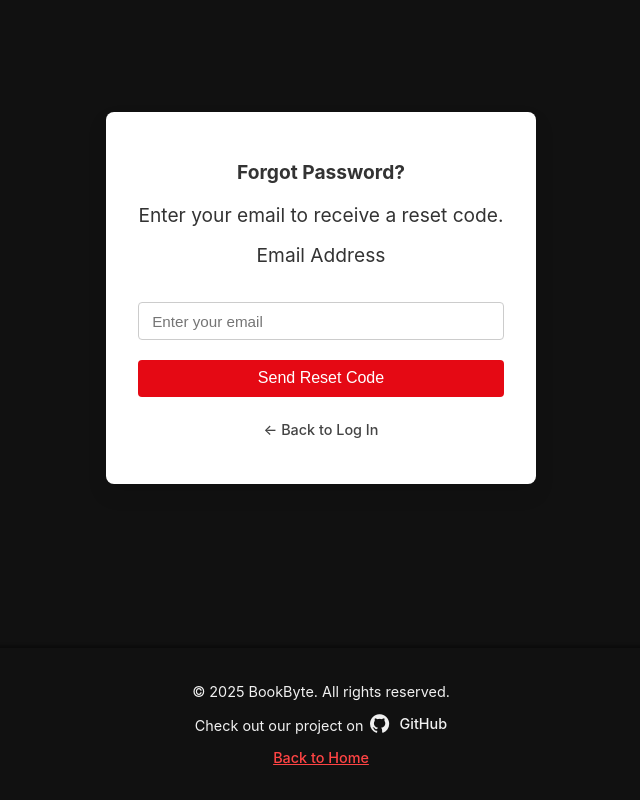
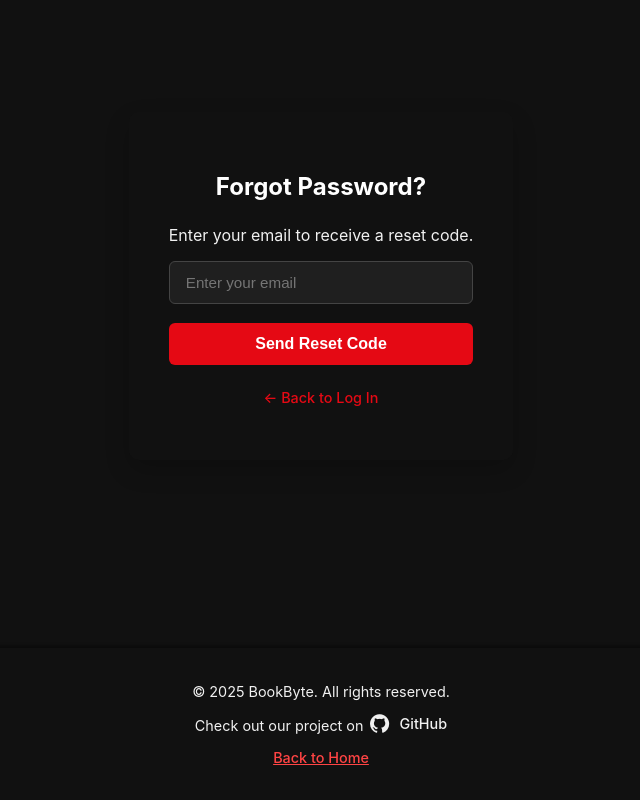
Before and after one commit to vitran75/cs4050E-Online-Bookstore, a React (Create React App) app in the folder frontend/: page /forgot-password in a window 1280 px wide. Shown: the whole page, without its empty margins (319-959 px from the left). Built offline with nearby package versions, Linux system fonts and the light colour scheme.

Commit message:
update signup and login forms

```diff
--- a/frontend/public/index.html
+++ b/frontend/public/index.html
@@ -5,39 +5,17 @@
   <link rel="icon" href="%PUBLIC_URL%/favicon.ico" />
   <meta name="viewport" content="width=device-width, initial-scale=1" />
   <meta name="theme-color" content="#000000" />
-    <meta
-      name="description"
-      content="Web site created using create-react-app"
-    />
+  <meta name="description" content="Web site created using create-react-app" />
   <link rel="apple-touch-icon" href="%PUBLIC_URL%/logo192.png" />
-    <!--
-      manifest.json provides metadata used when your web app is installed on a
-      user's mobile device or desktop. See https://developers.google.com/web/fundamentals/web-app-manifest/
-    -->
   <link rel="manifest" href="%PUBLIC_URL%/manifest.json" />
-    <!--
-      Notice the use of %PUBLIC_URL% in the tags above.
-      It will be replaced with the URL of the `public` folder during the build.
-      Only files inside the `public` folder can be referenced from the HTML.
 
-      Unlike "/favicon.ico" or "favicon.ico", "%PUBLIC_URL%/favicon.ico" will
-      work correctly both with client-side routing and a non-root public URL.
-      Learn how to configure a non-root public URL by running `npm run build`.
-    -->
+
+  <link href="https://fonts.googleapis.com/css2?family=Material+Symbols+Outlined" rel="stylesheet" />
+
   <title>React App</title>
 </head>
 <body>
 <noscript>You need to enable JavaScript to run this app.</noscript>
 <div id="root"></div>
-    <!--
-      This HTML file is a template.
-      If you open it directly in the browser, you will see an empty page.
-
-      You can add webfonts, meta tags, or analytics to this file.
-      The build step will place the bundled scripts into the <body> tag.
-
-      To begin the development, run `npm start` or `yarn start`.
-      To create a production bundle, use `npm run build` or `yarn build`.
-    -->
 </body>
 </html>
--- a/frontend/src/components/ForgotPassword.jsx
+++ b/frontend/src/components/ForgotPassword.jsx
@@ -1,7 +1,7 @@
 import React, { useState } from 'react';
 import axios from 'axios';
 import { useNavigate } from 'react-router-dom';
-import '../styles/LogIn-SignUp.css';
+import '../styles/AuthForms.css';
 
 const ForgotPassword = () => {
   const [email, setEmail] = useState('');
@@ -16,20 +16,13 @@ const ForgotPassword = () => {
   const handleFormSubmit = async (e) => {
     e.preventDefault();
 
+    try {
       if (step === 1) {
-      // Request password reset code
-      try {
         await axios.post('http://localhost:8080/api/customers/forgot-password', { email });
         setNotice(`Verification code sent to ${email}`);
         setError('');
         setStep(2);
-      } catch (err) {
-        setError('Unable to send verification code. Please check your email.');
-        setNotice('');
-      }
-    } else if (step === 2) {
-      // Submit new password
-      try {
+      } else {
         await axios.post('http://localhost:8080/api/customers/reset-password', {
           email,
           code,
@@ -38,69 +31,62 @@ const ForgotPassword = () => {
         setNotice('Password reset successful! Redirecting to login...');
         setError('');
         setTimeout(() => navigate('/login'), 2000);
+      }
     } catch (err) {
-        setError('Invalid code or error occurred. Please try again.');
+      setError(
+          step === 1
+              ? 'Unable to send verification code. Please check your email.'
+              : 'Invalid code or error occurred. Please try again.'
+      );
       setNotice('');
-      }
     }
   };
 
   return (
-    <div className="forgot__password__container">
-      <h2 className="forgot__password__h2">Forgot Password?</h2>
-      <p className="forgot__password__h2">
-        Enter your email to receive a reset code.
-      </p>
+      <div className="w-full min-h-screen flex items-center justify-center bg-neutral-900 px-4">
+        <div className="auth__container">
+          <h2 className="auth__title">Forgot Password?</h2>
+          <p className="auth__subtitle">Enter your email to receive a reset code.</p>
 
-      {notice && <p className="forgot__password__message">{notice}</p>}
-      {error && <p className="forgot__password__message" style={{ color: 'red' }}>{error}</p>}
+          {notice && <p className="auth__message text-green-400">{notice}</p>}
+          {error && <p className="auth__message text-red-500">{error}</p>}
 
-      <form onSubmit={handleFormSubmit} className="forgot__password__form">
-        {step === 1 && (
+          <form onSubmit={handleFormSubmit} className="auth__form">
+            {step === 1 ? (
                 <>
-            <label htmlFor="email" className="forgot__password__h2">Email Address</label>
                   <input
-              id="email"
                       type="email"
                       value={email}
-              required
                       placeholder="Enter your email"
                       onChange={(e) => setEmail(e.target.value)}
-              className="forgot__password__input"
+                      className="auth__input"
+                      required
                   />
-            <button type="submit" className="forgot__password__button">
+                  <button type="submit" className="auth__button">
                     Send Reset Code
                   </button>
                 </>
-        )}
-
-        {step === 2 && (
+            ) : (
                 <>
-            <label htmlFor="code" className="forgot__password__h2">Verification Code</label>
                   <input
-              id="code"
                       type="text"
                       value={code}
+                      placeholder="Enter verification code"
+                      onChange={(e) => setCode(e.target.value)}
+                      className="auth__input"
                       required
-              placeholder="Enter the code"
-              onChange={(e) => setCode(e.target.value)}
-              className="forgot__password__input"
                   />
-
-            <label htmlFor="newPassword" className="forgot__password__h2">New Password</label>
                   <input
-              id="newPassword"
                       type="password"
                       value={newPassword}
+                      placeholder="Enter new password"
+                      onChange={(e) => setNewPassword(e.target.value)}
+                      className="auth__input"
                       required
-              placeholder="Enter your new password"
-              onChange={(e) => setNewPassword(e.target.value)}
-              className="forgot__password__input"
                   />
-
                   <button
                       type="submit"
-              className="forgot__password__button"
+                      className="auth__button"
                       disabled={!code || !newPassword}
                   >
                     Reset Password
@@ -109,9 +95,12 @@ const ForgotPassword = () => {
             )}
           </form>
 
-      <p className="forgot__password__back-to-login">
-        <a href="/login">← Back to Log In</a>
+          <div className="auth__links mt-4">
+            <p>
+              <a href="/login">&larr; Back to Log In</a>
             </p>
+          </div>
+        </div>
       </div>
   );
 };
--- a/frontend/src/pages/ForgotPassword.jsx
+++ b/frontend/src/pages/ForgotPassword.jsx
@@ -1,6 +1,6 @@
 import React from 'react';
 import ForgotPassword from '../components/ForgotPassword';
-import '../styles/LogIn-SignUp.css';
+import '../styles/AuthForms.css';
 
 const ForgotPasswordPage = () => {
   return (
--- a/frontend/src/pages/Login.jsx
+++ b/frontend/src/pages/Login.jsx
@@ -2,6 +2,7 @@ import React, { useState } from 'react';
 import axios from 'axios';
 import { useNavigate } from 'react-router-dom';
 import Swal from 'sweetalert2';
+import '../styles/AuthForms.css';
 
 const LogInPage = () => {
   const [email, setEmail] = useState('');
@@ -18,25 +19,26 @@ const LogInPage = () => {
       });
 
       const { role, token } = response.data;
-
-      // 🔐 Save token
       localStorage.setItem('token', token);
 
-      if (role === "ADMIN") {
-        const res = await axios.get(`http://localhost:8080/api/admins/email/${email}`, {
+      const userEndpoint =
+          role === "ADMIN"
+              ? `http://localhost:8080/api/admins/email/${email}`
+              : `http://localhost:8080/api/customers/email/${email}`;
+
+      const res = await axios.get(userEndpoint, {
         headers: { Authorization: `Bearer ${token}` }
       });
-        localStorage.setItem("admin", JSON.stringify(res.data));
-        navigate("/admin");
-      } else if (role === "CUSTOMER") {
-        const res = await axios.get(`http://localhost:8080/api/customers/email/${email}`, {
-          headers: { Authorization: `Bearer ${token}` }
-        });
-        localStorage.setItem("customer", JSON.stringify(res.data));
-        navigate("/");
-      }
+
+      localStorage.setItem(
+          role === "ADMIN" ? "admin" : "customer",
+          JSON.stringify(res.data)
+      );
+
+      navigate(role === "ADMIN" ? "/admin" : "/");
     } catch (e) {
-      const msg = e.response?.status === 403
+      const msg =
+          e.response?.status === 403
               ? "Your account is suspended. Contact support."
               : "Invalid Email or Password.";
 
@@ -50,50 +52,43 @@ const LogInPage = () => {
 
   return (
       <div className="w-full min-h-screen flex items-center justify-center bg-neutral-900 px-4">
-      <div className="bg-black w-full max-w-md p-8 rounded-lg shadow-lg border border-neutral-700">
-        <h2 className="text-center text-white text-xl font-semibold mb-6">Sign In</h2>
+        <div className="auth__container">
+          <h2 className="auth__title">Sign In</h2>
 
-        <form onSubmit={handleSubmit} className="space-y-4">
-          <div>
-            <label className="block text-sm text-white mb-1">Email</label>
+          <form onSubmit={handleSubmit} className="auth__form">
             <input
                 type="email"
+                placeholder="Email"
                 value={email}
                 required
                 onChange={(e) => setEmail(e.target.value)}
-              className="w-full px-4 py-2 rounded-md border border-neutral-600 bg-neutral-800 text-white focus:outline-none focus:ring-2 focus:ring-red-500"
+                className="auth__input"
             />
-          </div>
 
-          <div>
-            <label className="block text-sm text-white mb-1">Password</label>
             <input
                 type="password"
+                placeholder="Password"
                 value={password}
                 required
                 onChange={(e) => setPassword(e.target.value)}
-              className="w-full px-4 py-2 rounded-md border border-neutral-600 bg-neutral-800 text-white focus:outline-none focus:ring-2 focus:ring-red-500"
+                className="auth__input"
             />
-          </div>
 
-          <button
-            type="submit"
-            className="w-full bg-red-600 hover:bg-red-700 text-white py-2 rounded-md font-semibold transition duration-200"
-          >
+            <button type="submit" className="auth__button">
               Log In
             </button>
           </form>
 
-        <div className="mt-6 text-sm text-center text-gray-400 space-y-2">
-          <a href="/forgot-password" className="block text-red-500 hover:underline">
-            Forgot Password?
-          </a>
-          <a href="/signup" className="block hover:underline">
-            Don’t have an account? <span className="text-red-500 font-medium">Sign Up now</span>
-          </a>
-          <a href="/signup" className="block hover:underline">
-            Are you an admin? <span className="text-red-500 font-medium">Sign Up here</span>
-          </a>
+          <div className="auth__links">
+            <p>
+              <a href="/forgot-password">Forgot Password?</a>
+            </p>
+            <p>
+              Don’t have an account? <a href="/signup">Sign Up now</a>
+            </p>
+            <p>
+              Are you an admin? <a href="/signup">Sign Up here</a>
+            </p>
           </div>
         </div>
       </div>
--- /dev/null
+++ b/frontend/src/styles/AuthForms.css
@@ -0,0 +1,71 @@
+.auth__container {
+  max-width: 400px;
+  margin: 5rem auto;
+  padding: 2.5rem;
+  background-color: #111;
+  border-radius: 10px;
+  box-shadow: 0 10px 25px rgba(0, 0, 0, 0.2);
+  color: #f1f1f1;
+}
+
+.auth__title {
+  font-size: 1.5rem;
+  text-align: center;
+  margin-bottom: 1.5rem;
+  color: #fff;
+}
+
+.auth__form {
+  display: flex;
+  flex-direction: column;
+  gap: 1.2rem;
+}
+
+.auth__input {
+  padding: 0.75rem 1rem;
+  background-color: #1f1f1f;
+  border: 1px solid #444;
+  border-radius: 6px;
+  color: #fff;
+  font-size: 0.95rem;
+  transition: border-color 0.2s ease-in-out;
+}
+
+.auth__input:focus {
+  outline: none;
+  border-color: #e50914;
+  box-shadow: 0 0 0 1px #e50914;
+}
+
+.auth__button {
+  background-color: #e50914;
+  color: white;
+  padding: 0.75rem;
+  border: none;
+  border-radius: 6px;
+  font-weight: 600;
+  font-size: 1rem;
+  cursor: pointer;
+  transition: background-color 0.2s ease-in-out;
+}
+
+.auth__button:hover {
+  background-color: #c40812;
+}
+
+.auth__links {
+  margin-top: 1.5rem;
+  font-size: 0.9rem;
+  text-align: center;
+  color: #ccc;
+}
+
+.auth__links a {
+  color: #e50914;
+  text-decoration: none;
+  font-weight: 500;
+}
+
+.auth__links a:hover {
+  text-decoration: underline;
+}
--- a/frontend/src/styles/LogIn-SignUp.css
+++ /dev/null
@@ -1,72 +0,0 @@
-.forgot__password__container {
-  max-width: 400px;
-  margin: 5rem auto;
-  padding: 2rem;
-  background-color: #ffffff;
-  border-radius: 8px;
-  box-shadow: 0 10px 20px rgba(0, 0, 0, 0.1);
-  text-align: center;
-}
-
-.forgot__password__h2 {
-  font-size: 1.2rem;
-  color: #333333;
-  margin-bottom: 1rem;
-}
-
-.forgot__password__form {
-  display: flex;
-  flex-direction: column;
-  gap: 1.2rem;
-  margin-top: 1rem;
-}
-
-.forgot__password__input {
-  padding: 0.6rem 0.8rem;
-  border: 1px solid #ccc;
-  border-radius: 4px;
-  font-size: 0.95rem;
-  width: 100%;
-  box-sizing: border-box;
-  transition: border-color 0.2s ease-in-out;
-}
-
-.forgot__password__input:focus {
-  outline: none;
-  border-color: #e50914;
-}
-
-.forgot__password__button {
-  background-color: #e50914;
-  color: #fff;
-  padding: 0.6rem;
-  border: none;
-  border-radius: 4px;
-  font-size: 1rem;
-  cursor: pointer;
-  transition: background-color 0.2s ease;
-}
-
-.forgot__password__button:hover {
-  background-color: #c40812;
-}
-
-.forgot__password__message {
-  margin-top: 1rem;
-  font-size: 0.95rem;
-}
-
-.forgot__password__back-to-login {
-  margin-top: 1.5rem;
-  font-size: 0.9rem;
-}
-
-.forgot__password__back-to-login a {
-  color: #444;
-  text-decoration: none;
-  font-weight: 500;
-}
-
-.forgot__password__back-to-login a:hover {
-  text-decoration: underline;
-}
```
Also changed, not shown: frontend/src/components/SignUp.jsx (+14 -14 lines). Lines whose indentation alone changed are shown as unchanged.
